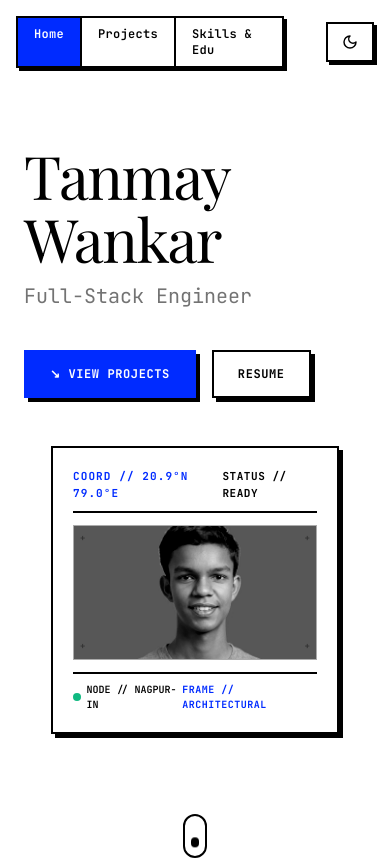
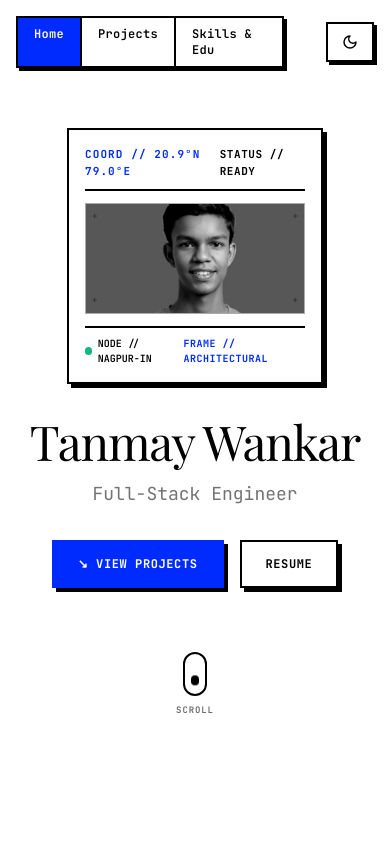
Before and after one commit to tanmaywankar/Portfolio-redesign, a React (Vite) app: page / in a window 390 px wide. Shown: the top 860 px of the page. Built offline with nearby package versions, Linux system fonts and the light colour scheme; no server answers; a web font is replaced by a local one.

Commit message:
fix(responsive): center hero and show image above text on mobile and tablet views

```diff
--- a/src/components/hero/Hero.jsx
+++ b/src/components/hero/Hero.jsx
@@ -4,22 +4,22 @@ import { HeroGraphic } from './HeroGraphic';
 export const Hero = () => {
   return (
     <section
-      className="max-w-6xl mx-auto px-6 sm:px-10 pt-16 md:pt-24 pb-16"
+      className="max-w-6xl mx-auto px-6 sm:px-10 pt-12 sm:pt-16 md:pt-24 pb-16"
       data-purpose="hero-banner"
       id="hero"
     >
-      <div className="grid grid-cols-1 lg:grid-cols-12 gap-12 lg:gap-8 items-center">
-        {/* Left Column: Pure Editorial Headline & Action Buttons */}
-        <div className="lg:col-span-7 flex flex-col justify-center">
-          <h1 className="font-serif text-6xl sm:text-7xl lg:text-8xl font-normal tracking-tight text-black dark:text-white leading-[1.05]">
+      <div className="grid grid-cols-1 lg:grid-cols-12 gap-8 lg:gap-8 items-center">
+        {/* Headline & Action Buttons: order-2 on mobile/tablet (below image), order-1 on desktop (left side) */}
+        <div className="order-2 lg:order-1 lg:col-span-7 flex flex-col items-center lg:items-start text-center lg:text-left justify-center">
+          <h1 className="font-serif text-5xl sm:text-7xl lg:text-8xl font-normal tracking-tight text-black dark:text-white leading-[1.08] text-center lg:text-left">
             Tanmay Wankar
-            <span className="block font-mono text-xl sm:text-2xl text-neutral-500 dark:text-neutral-400 font-normal tracking-normal mt-3">
+            <span className="block font-mono text-lg sm:text-2xl text-neutral-500 dark:text-neutral-400 font-normal tracking-normal mt-3 text-center lg:text-left">
               Full-Stack Engineer
             </span>
           </h1>
 
-          {/* Direct Action Buttons */}
-          <div className="flex flex-wrap items-center gap-4 mt-10">
+          {/* Direct Action Buttons: centered on mobile/tablet, left-aligned on desktop */}
+          <div className="flex flex-wrap items-center justify-center lg:justify-start gap-4 mt-8 sm:mt-10">
             <a
               href="#top-projects"
               data-cursor="morph"
@@ -40,14 +40,14 @@ export const Hero = () => {
           </div>
         </div>
 
-        {/* Right Column: Architectural Photo Frame */}
-        <div className="lg:col-span-5 flex justify-center lg:justify-end items-center">
+        {/* Architectural Photo Frame: order-1 on mobile/tablet (top & centered), order-2 on desktop (right side) */}
+        <div className="order-1 lg:order-2 lg:col-span-5 w-full flex justify-center lg:justify-end items-center">
           <HeroGraphic photoSrc="/images/cover.webp" />
         </div>
       </div>
 
       {/* Centered Technical Mouse Indicator */}
-      <div className="w-full flex justify-center pt-20 pb-4">
+      <div className="w-full flex justify-center pt-16 md:pt-20 pb-4">
         <a
           href="#top-projects"
           data-cursor="morph"
--- a/src/components/hero/HeroGraphic.jsx
+++ b/src/components/hero/HeroGraphic.jsx
@@ -2,9 +2,9 @@ import React from 'react';
 
 export const HeroGraphic = ({ photoSrc }) => {
   return (
-    <div className="relative flex justify-center lg:justify-end items-center">
+    <div className="relative w-full flex justify-center lg:justify-end items-center">
       <div
-        className="w-72 h-72 sm:w-80 sm:h-80 md:w-96 md:h-96 border-2 border-ink dark:border-white bg-white dark:bg-charcoalCard p-5 shadow-brutalist dark:shadow-[4px_4px_0px_0px_#002BFF] flex flex-col justify-between relative transition-all duration-200 hover:-translate-y-1"
+        className="w-64 h-64 sm:w-80 sm:h-80 md:w-96 md:h-96 border-2 border-ink dark:border-white bg-white dark:bg-charcoalCard p-4 sm:p-5 shadow-brutalist dark:shadow-[4px_4px_0px_0px_#002BFF] flex flex-col justify-between relative transition-all duration-200 hover:-translate-y-1 mx-auto lg:mx-0"
         data-cursor="hover-btn"
       >
         {/* Top Technical Metadata Stamp */}
```
